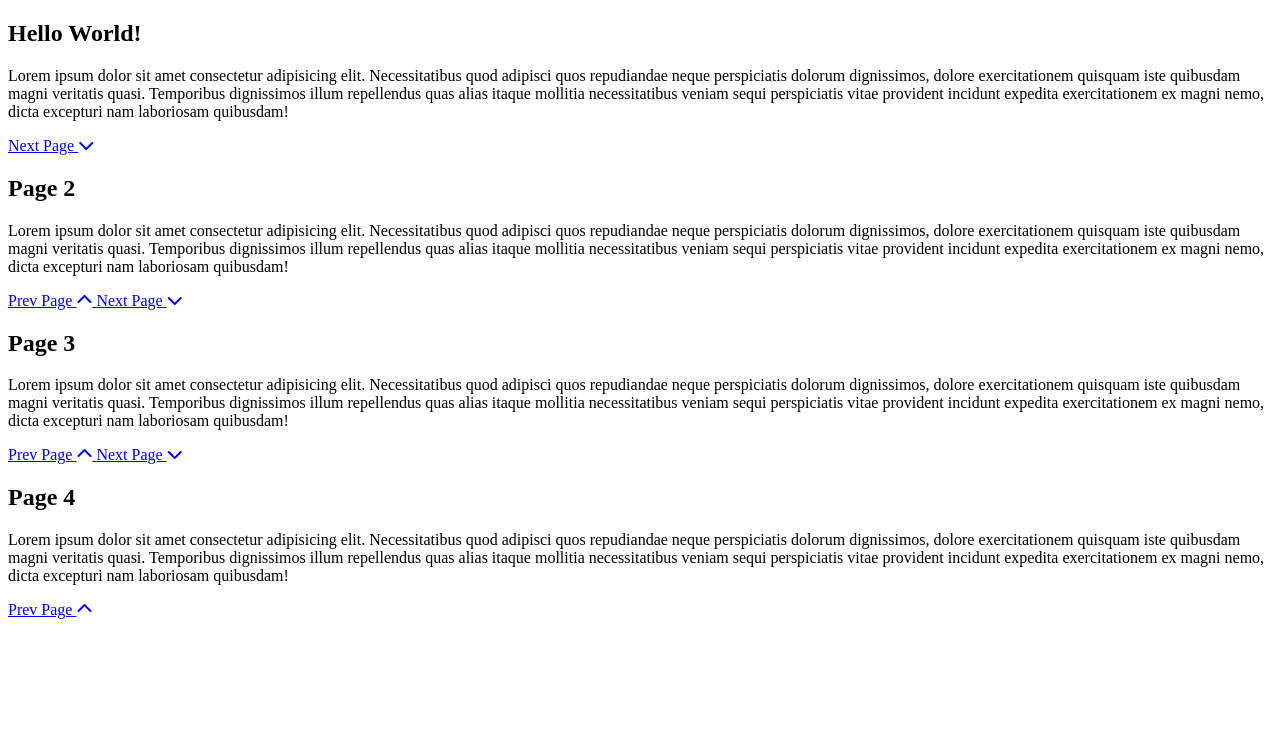
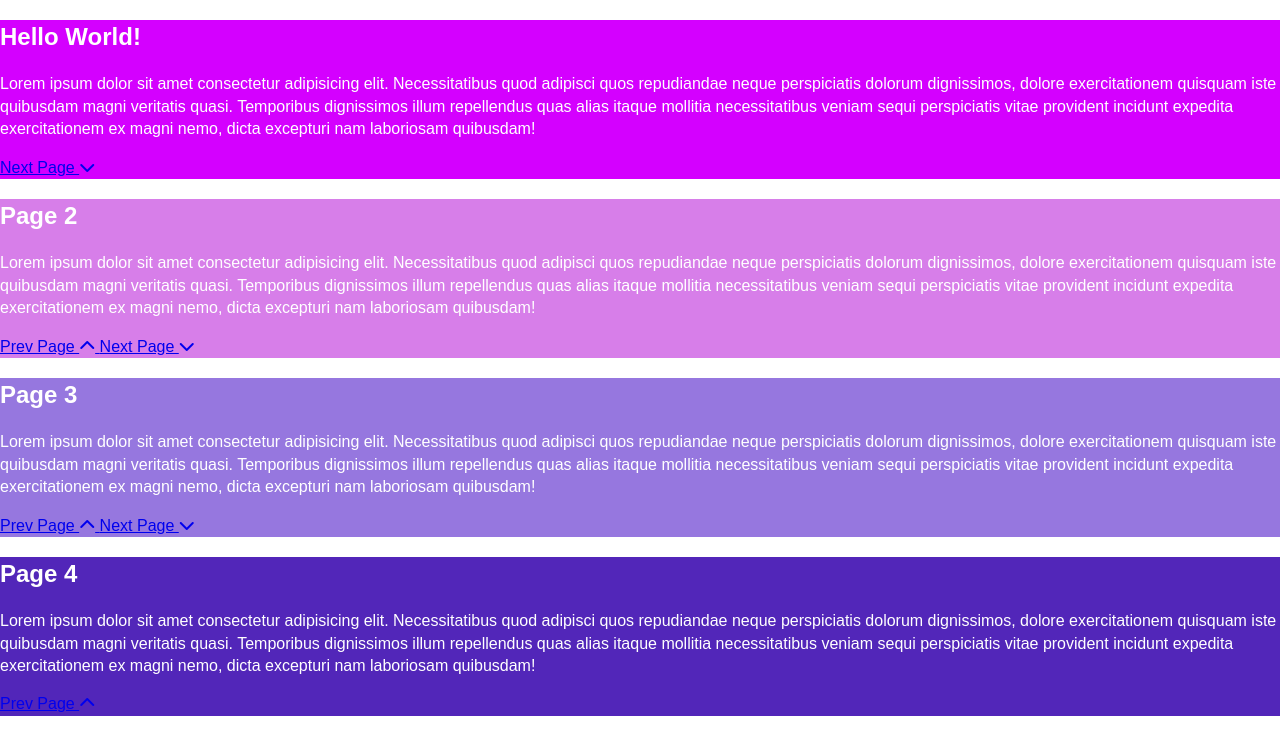
Before and after one commit to karolina-michalak/mini-projects, a plain HTML site: page presentation/index.html in a window 1280 px wide. Drawn offline with Linux system fonts and the light colour scheme.

Commit message:
setted page colors

```diff
--- a/presentation/style.css
+++ b/presentation/style.css
@@ -2,6 +2,31 @@
     --page-1-color: rgb(212, 0, 255);
     --page-2-color: rgb(215, 126, 233);
     --page-3-color: rgb(150, 119, 223);
-    --page-4-color: rgb(82, 38, 185)
+    --page-4-color: rgb(82, 38, 185);
+    --animate-speed: 1s
+}
 
+body{
+    font-family: Arial, Helvetica, sans-serif;
+    line-height: 1.4;
+    color: white;
+    margin: 0;
+    padding: 0;
+    overflow: hidden
 }
+
+#page1{
+    background: var(--page-1-color);
+}
+
+#page2{
+    background: var(--page-2-color);
+}
+
+#page3{
+    background: var(--page-3-color);
+}
+
+#page4{
+    background: var(--page-4-color);
+}
```
